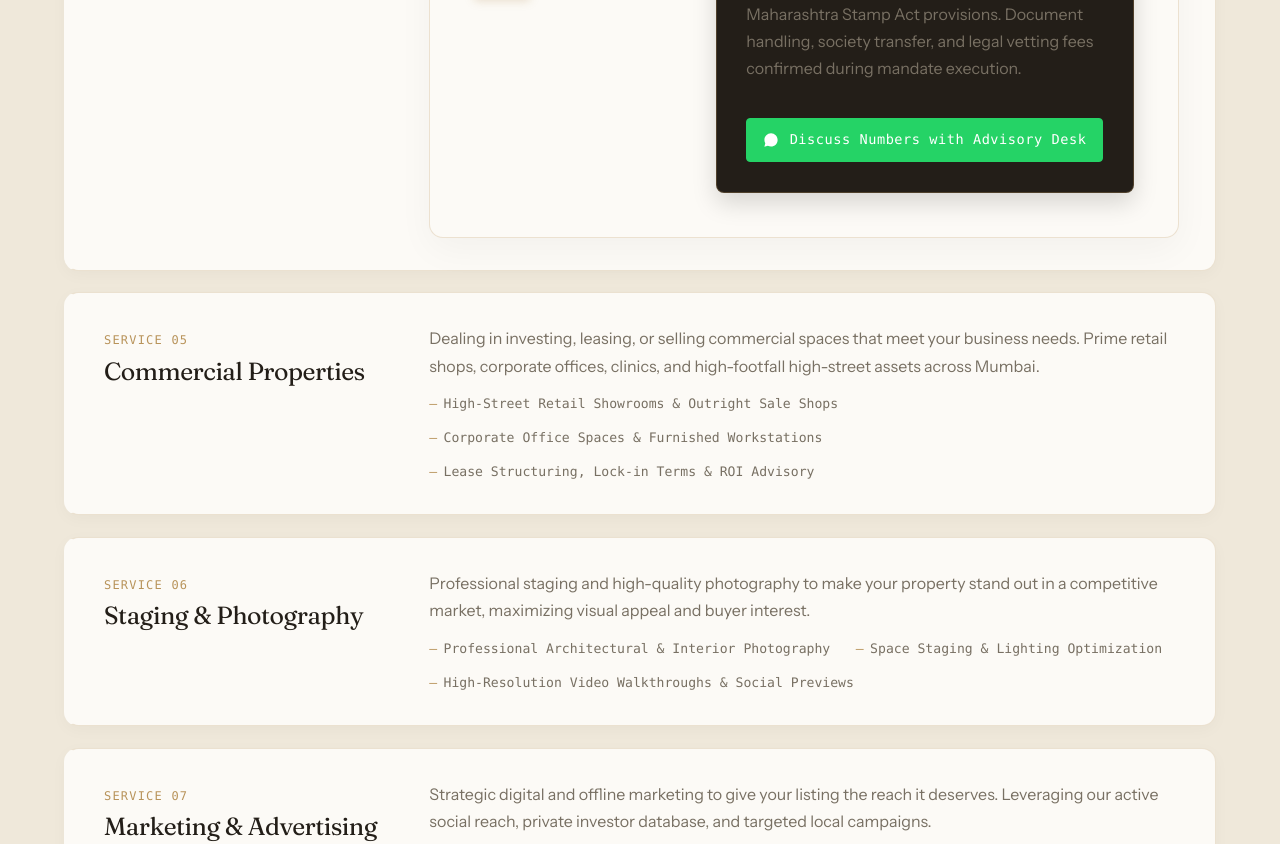
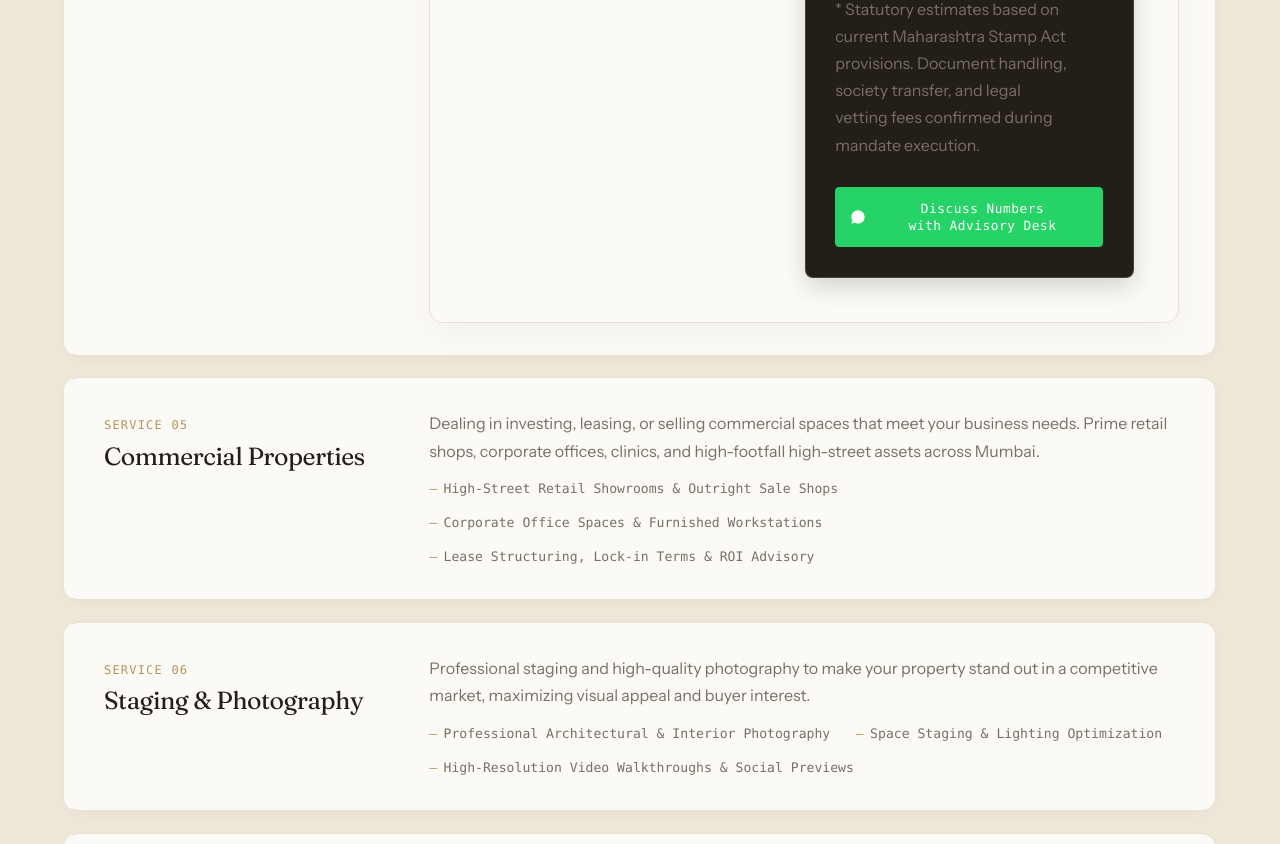
Before and after one commit to bhushan-1710/Zeris-Real-Estate, a plain HTML site: page services.html in a window 1280 px wide. Shown: the part 2535-3379 px from the top of the page. Drawn offline with Linux system fonts and the light colour scheme; a web font is replaced by a local one.

Commit message:
fix(buttons): allow multi-line text wrapping on narrow mobile screens to prevent text overflow

```diff
--- a/services.html
+++ b/services.html
@@ -10,7 +10,7 @@
   <link rel="preconnect" href="https://fonts.gstatic.com" crossorigin>
   <link href="https://fonts.googleapis.com/css2?family=Fragment+Mono:ital@0;1&family=Fraunces:ital,opsz,wght@0,9..144,300..800;1,9..144,300..800&family=Instrument+Sans:ital,wght@0,400..700;1,400..700&display=swap" rel="stylesheet">
 
-  <link rel="stylesheet" href="styles.css?v=5000">
+  <link rel="stylesheet" href="styles.css?v=6000">
 </head>
 <body>
 
@@ -277,7 +277,7 @@
                       * Statutory estimates based on current Maharashtra Stamp Act provisions. Document handling, society transfer, and legal vetting fees confirmed during mandate execution.
                     </p>
 
-                    <a href="#" id="stamp-calc-whatsapp" class="btn btn-whatsapp-solid" target="_blank" rel="noopener noreferrer" style="justify-content:center; padding:0.75rem 1rem; font-size:0.85rem; margin-top:0.5rem;">
+                    <a href="#" id="stamp-calc-whatsapp" class="btn btn-whatsapp-solid" target="_blank" rel="noopener noreferrer">
                       <svg viewBox="0 0 24 24" style="width:16px;height:16px;fill:#fff;"><path d="M12.04 2c-5.46 0-9.91 4.45-9.91 9.91 0 1.75.46 3.45 1.32 4.95L2.05 22l5.25-1.38c1.45.79 3.08 1.21 4.74 1.21 5.46 0 9.91-4.45 9.91-9.91 0-2.65-1.03-5.14-2.9-7.01A9.816 9.816 0 0 0 12.04 2z"/></svg>
                       Discuss Numbers with Advisory Desk
                     </a>
@@ -499,6 +499,6 @@
     </a>
   </div>
 
-  <script src="main.js?v=5000"></script>
+  <script src="main.js?v=6000"></script>
 </body>
 </html>
--- a/styles.css
+++ b/styles.css
@@ -818,10 +818,14 @@
   transition: all var(--transition-fast);
   text-decoration: none;
   text-align: center;
-  white-space: nowrap;
-  line-height: 1;
+  white-space: normal;
+  word-break: normal;
+  overflow-wrap: break-word;
+  text-wrap: balance;
+  line-height: 1.3;
   vertical-align: middle;
   box-sizing: border-box;
+  max-width: 100%;
 }
 
 .btn svg {
@@ -3167,6 +3171,21 @@
   color: var(--cream);
 }
 
+.calc-total-card .btn-whatsapp-solid,
+#stamp-calc-whatsapp {
+  width: 100%;
+  min-height: 48px;
+  padding: 0.75rem 0.85rem;
+  font-size: 0.8rem;
+  line-height: 1.35;
+  white-space: normal;
+  text-align: center;
+  word-break: normal;
+  overflow-wrap: break-word;
+  text-wrap: balance;
+  box-sizing: border-box;
+}
+
 /* Print Dossier Stylesheet (@media print) */
 @media print {
   body * {
```
Also changed, not shown: about.html (+2 -2 lines), contact.html (+2 -2 lines), index.html (+3 -3 lines), listings.html (+2 -2 lines), neighbourhoods.html (+2 -2 lines).
